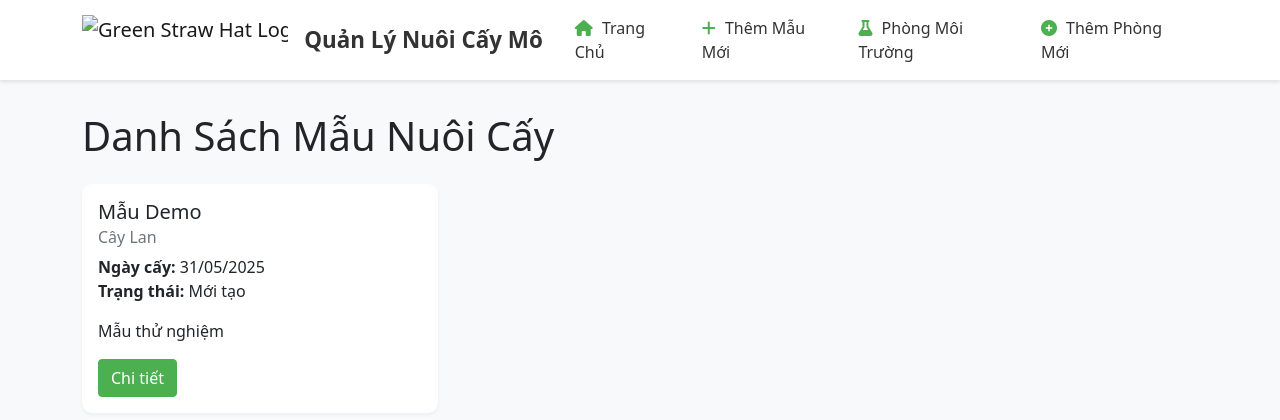
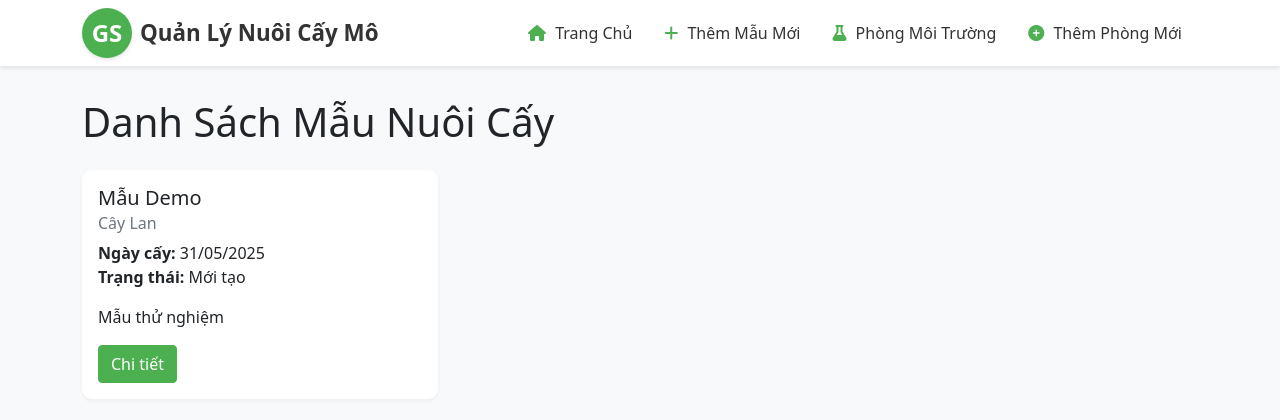
Before and after one commit to minhanh3110-svg/hasongtest, a Flask app: page / in a window 1280 px wide. Shown: the top 420 px of the page. Run offline with Flask 2, Linux system fonts and the light colour scheme; data comes from the database, SQL or seed files in the repository.

Commit message:
Replace logo with CSS-based logo

```diff
--- a/static/css/style.css
+++ b/static/css/style.css
@@ -12,8 +12,16 @@ body {
     padding: 0;
 }
 
-.navbar-brand img {
-    transition: transform 0.3s;
+.logo-container {
+    transition: transform 0.3s ease;
+}
+
+.navbar-brand:hover .logo-container {
+    transform: rotate(360deg);
+}
+
+.logo-circle {
+    box-shadow: 0 2px 4px rgba(0,0,0,0.1);
 }
 
 .brand-text {
--- a/templates/base.html
+++ b/templates/base.html
@@ -13,9 +13,12 @@
     <nav class="navbar navbar-expand-lg navbar-light bg-white">
         <div class="container">
             <a class="navbar-brand d-flex align-items-center" href="{{ url_for('trang_chu') }}">
-                <img src="https://raw.githubusercontent.com/minhanh3110-svg/hasongtest/main/static/images/logo.png"
-                     alt="Green Straw Hat Logo" height="50" class="me-2">
-                <span class="brand-text">Quản Lý Nuôi Cấy Mô</span>
+                <div class="logo-container" style="width: 50px; height: 50px;">
+                    <div class="logo-circle" style="width: 100%; height: 100%; background: #4CAF50; border-radius: 50%; position: relative; display: flex; align-items: center; justify-content: center;">
+                        <span style="color: white; font-size: 24px; font-weight: bold;">GS</span>
+                    </div>
+                </div>
+                <span class="brand-text ms-2">Quản Lý Nuôi Cấy Mô</span>
             </a>
             <button class="navbar-toggler" type="button" data-bs-toggle="collapse" data-bs-target="#navbarNav">
                 <span class="navbar-toggler-icon"></span>
```
